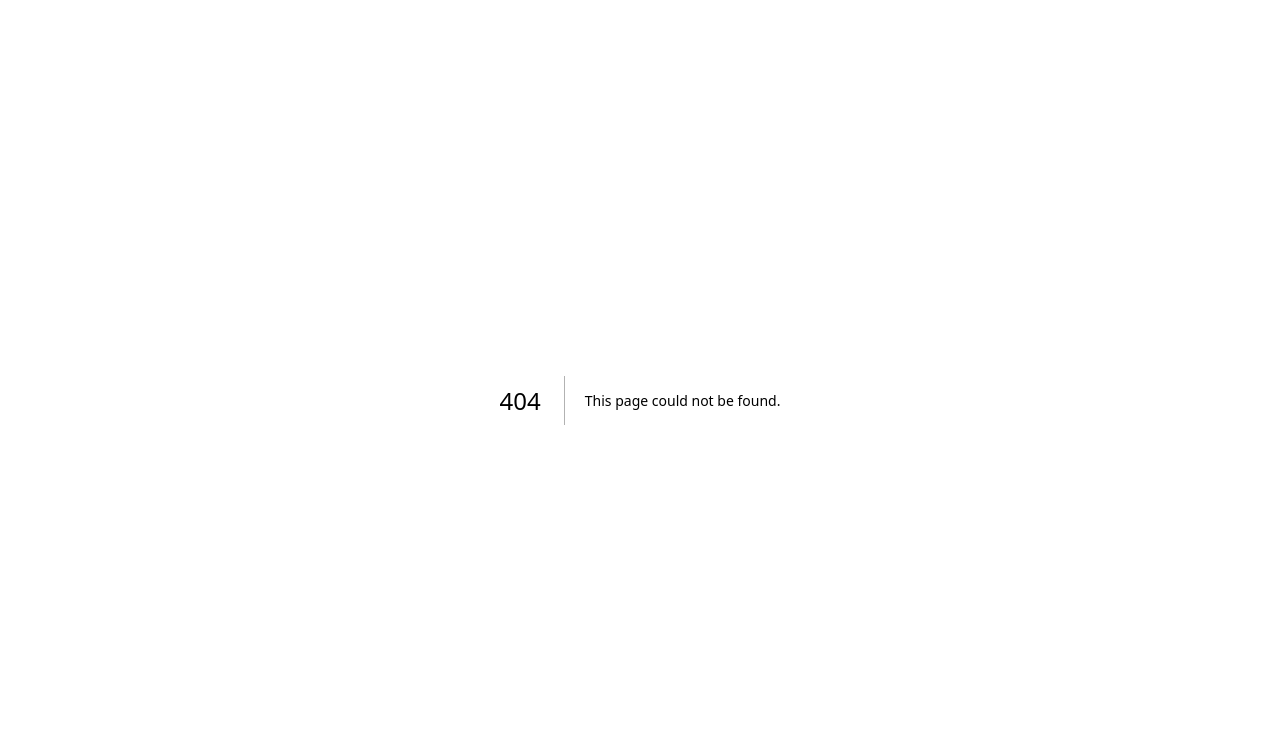
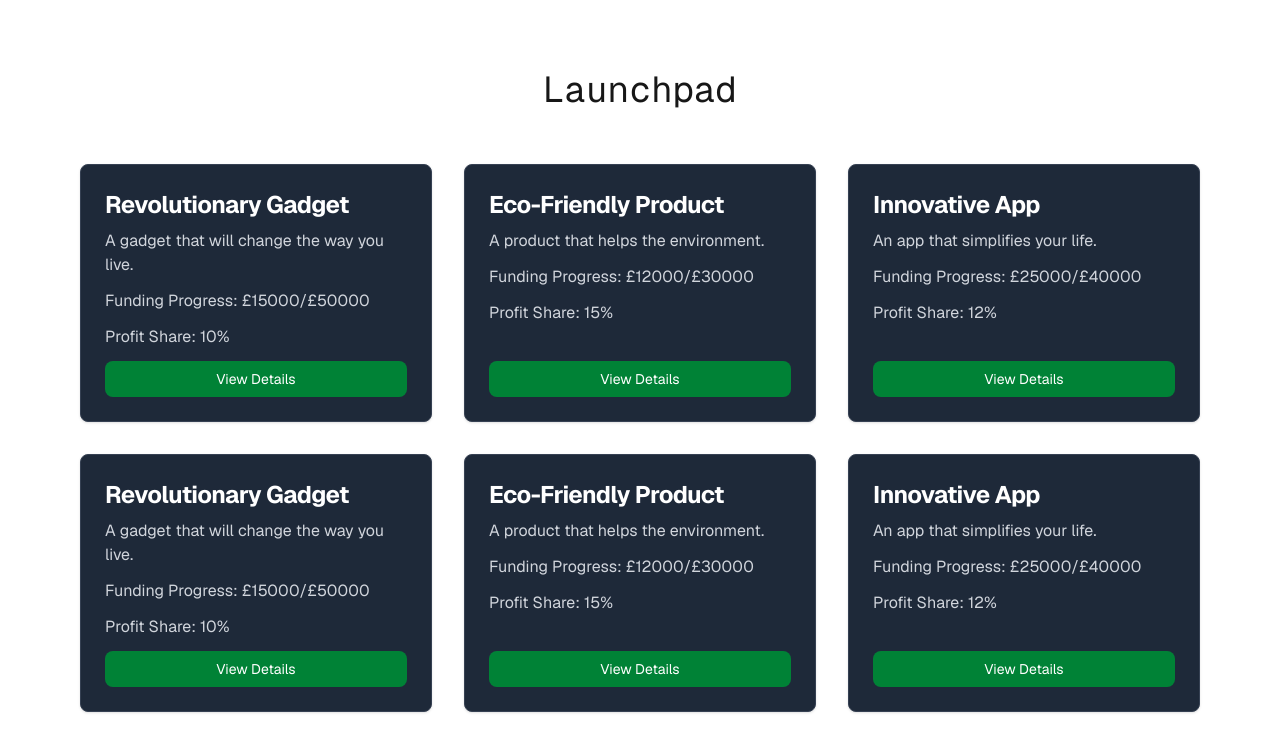
Before and after one commit to victorbratov/launchpad, a Next.js app: page /view-pitches in a window 1280 px wide. Before the commit this address had no page. Shown: the top 752 px of the page. Built offline with nearby package versions, Linux system fonts and the light colour scheme.

Commit message:
Basic page outline created, with mock card data

```diff
--- /dev/null
+++ b/src/app/components/Card/index.tsx
@@ -0,0 +1,29 @@
+import React from 'react';
+
+/**
+ * Basic card component to display pitch information
+ * @param title Title of the pitch
+ * @param elevatorPitch Short description of the pitch
+ * @param targetFunding Target funding amount
+ * @param currentFunding Current funding amount
+ * @param profitShare Profit share percentage
+ * @returns Card component
+ */
+function Card({title, elevatorPitch, targetFunding, currentFunding, profitShare}: {title: string, elevatorPitch: string, targetFunding: number, currentFunding: number, profitShare: number}) {
+  return (
+    <div className="flex flex-col max-w-sm h-full p-6 bg-gray-800 border border-gray-700 rounded-lg shadow">
+      <div className="flex-1">
+        <h5 className="mb-2 text-2xl font-bold tracking-tight text-white">{title}</h5>
+        <p className="mb-3 font-normal text-gray-300">{elevatorPitch}</p>
+        <p className="mb-3 font-normal text-gray-300">Funding Progress: £{currentFunding}/£{targetFunding}</p>
+
+        <p className="mb-3 font-normal text-gray-300">Profit Share: {profitShare}%</p>
+      </div>
+      <button className="py-2 text-sm text-center text-white bg-green-700 rounded-lg hover:bg-green-800">
+        View Details
+        </button>
+    </div>
+  );
+}
+
+export default Card;
--- /dev/null
+++ b/src/app/components/Card/mockData.ts
@@ -0,0 +1,48 @@
+/**
+ * Mock data for testing the Card component positioning
+ * This will be replaced with database data once it is available
+ */
+export const mockData = [
+    {
+        title: "Revolutionary Gadget",
+        elevatorPitch: "A gadget that will change the way you live.",
+        targetFunding: 50000,
+        currentFunding: 15000,
+        profitShare: 10,
+    },
+    {
+        title: "Eco-Friendly Product",
+        elevatorPitch: "A product that helps the environment.",
+        targetFunding: 30000,
+        currentFunding: 12000,
+        profitShare: 15,
+    },
+    {
+        title: "Innovative App",
+        elevatorPitch: "An app that simplifies your life.",
+        targetFunding: 40000,
+        currentFunding: 25000,
+        profitShare: 12,
+    },
+    {
+        title: "Revolutionary Gadget",
+        elevatorPitch: "A gadget that will change the way you live.",
+        targetFunding: 50000,
+        currentFunding: 15000,
+        profitShare: 10,
+    },
+    {
+        title: "Eco-Friendly Product",
+        elevatorPitch: "A product that helps the environment.",
+        targetFunding: 30000,
+        currentFunding: 12000,
+        profitShare: 15,
+    },
+    {
+        title: "Innovative App",
+        elevatorPitch: "An app that simplifies your life.",
+        targetFunding: 40000,
+        currentFunding: 25000,
+        profitShare: 12,
+    }
+];
--- /dev/null
+++ b/src/app/view-pitches/page.tsx
@@ -0,0 +1,47 @@
+"use client"
+import React from "react";
+import { useEffect, useState } from "react";
+import { mockData } from "../components/Card/mockData";
+import Card from "../components/Card";
+
+/**
+ * Page where an investor can discover available pitches
+ * @returns Discover pitches page
+ */
+export default function DiscoverPitches() {
+    const [data, setData] = useState<Array<{
+        title: string;
+        elevatorPitch: string;
+        targetFunding: number;
+        currentFunding: number;
+        profitShare: number;
+    }>>([]);
+
+    useEffect(() => {
+        setData(mockData);
+    }, []);
+
+    return (
+        <div className="font-mono grid grid-rows-[20px_1fr_20px] items-center justify-items-center min-h-screen p-8 pb-20 gap-16 sm:p-20">
+            <header>
+                <div className="w-full items-center text-4xl">
+                    <h1>Launchpad</h1>
+                </div>
+            </header>
+            <main className="font-sans flex flex-row grid grid-cols-1 md:grid-cols-3 gap-[32px] row-start-2 items-center sm:items-start">
+                 {data.map((data, index) => (
+                    <Card
+                        key={index}
+                        title={data.title}
+                        elevatorPitch={data.elevatorPitch}
+                        targetFunding={data.targetFunding}
+                        currentFunding={data.currentFunding}
+                        profitShare={data.profitShare}
+                    />
+                ))}
+
+            </main>
+
+        </div>
+    );
+}
```
